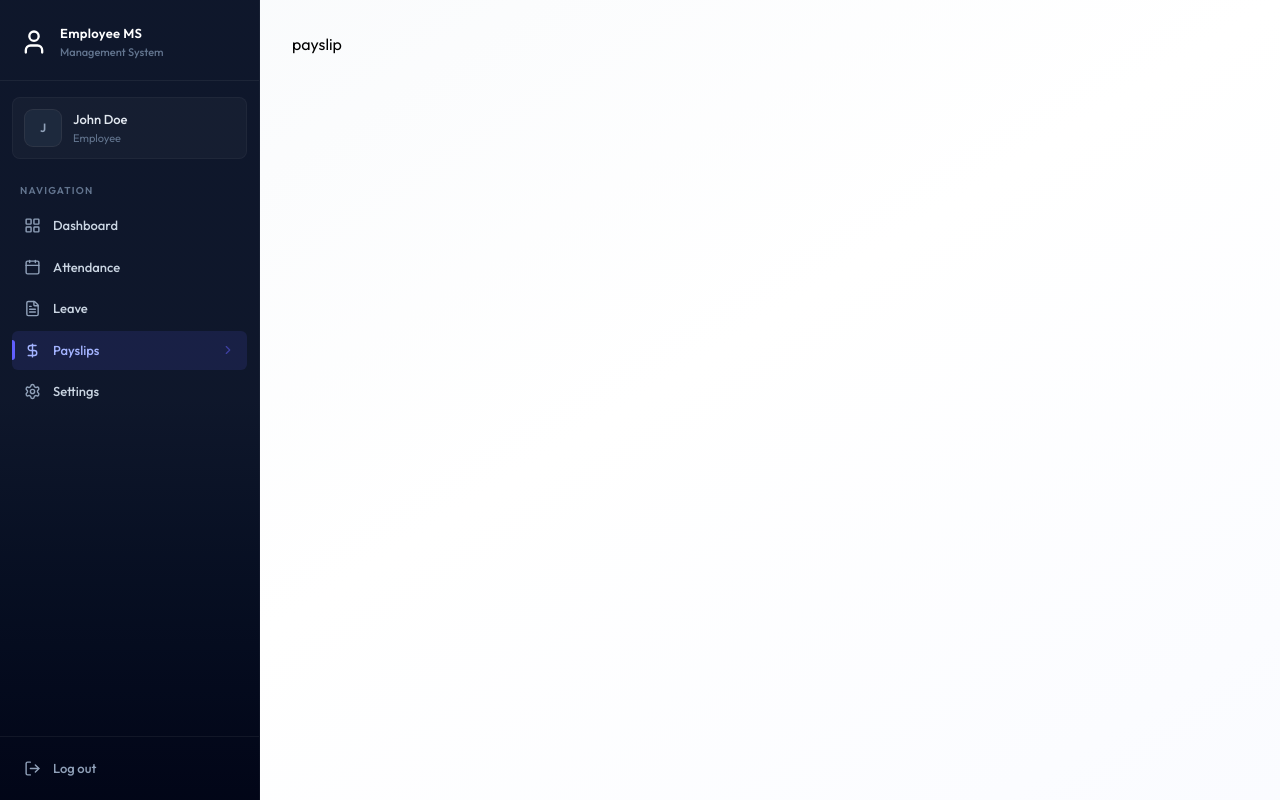
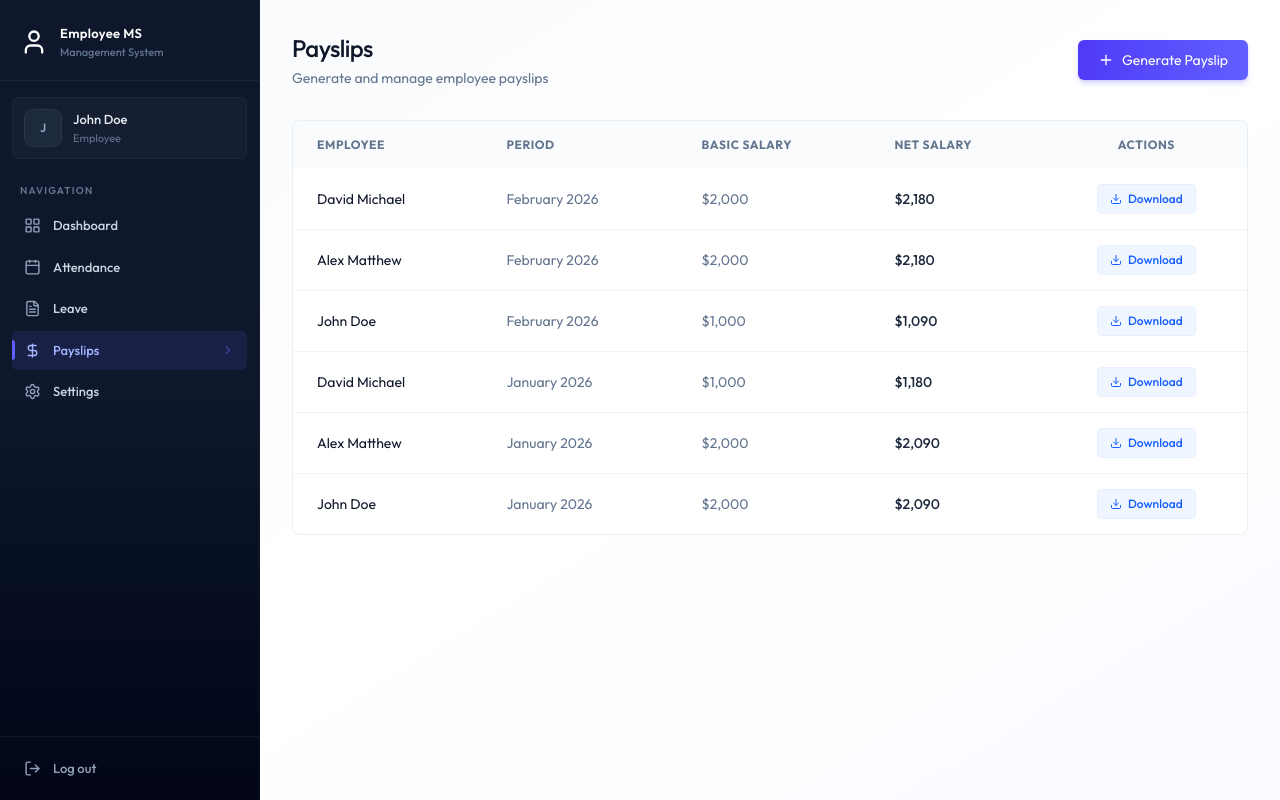
Before and after one commit to Akash-Behera-123/Employee-Management-System, a React (Vite) app in the folder client/: page /payslips in a window 1280 px wide. Built offline with nearby package versions, Linux system fonts and the light colour scheme.

Commit message:
paiyslip completed

```diff
--- /dev/null
+++ b/client/src/components/payslip/GeneratePayslipForm.jsx
@@ -0,0 +1,118 @@
+import { Loader2, Plus, X } from 'lucide-react'
+import React, { useState } from 'react'
+
+const GeneratePayslipForm = ({ employees = [], onSuccess }) => {
+    const [isOpen, setIsOpen] = useState(false)
+    const [loading, setLoading] = useState(false)
+
+    if (!isOpen) return (
+        <button
+            onClick={() => setIsOpen(true)}
+            className='btn-primary flex items-center gap-2'>
+            <Plus className='w-4 h-4' />Generate Payslip
+        </button>
+    )
+
+    const handleSubmit = async (e) => {
+        e.preventDefault();
+    }
+
+    return (
+        <div className='fixed inset-0 bg-black/40 backdrop-blur-sm flex items-center justify-center z-50 p-4'>
+            <div className='card max-w-lg w-full p-6 animate-slide-up'>
+                <div className='flex justify-between items-center mb-6'>
+                    <h3 className='text-lg font-bold text-slate-900'>Generate Monthly Payslip</h3>
+                    <button onClick={() => setIsOpen(false)} className='text-slate-400 hover:text-slate-600 p-1'>
+                        <X size={20} />
+                    </button>
+                </div>
+
+                <form onSubmit={handleSubmit} className='space-y-4'>
+
+                    {/* select employee */}
+                    <div>
+                        <label className='block text-sm font-medium text-slate-700 mb-2'>Employee</label>
+                        <select name='employeeId' required className='w-full border p-2 rounded'>
+                            <option value="">Select Employee</option>
+                            {employees.map((e) => (
+                                <option key={e.id} value={e.id}>
+                                    {e.firstName} {e.lastName} ({e.position})
+                                </option>
+                            ))}
+                        </select>
+                    </div>
+
+                    {/* select month & year */}
+                    <div className='grid grid-cols-2 gap-4'>
+                        <div>
+                            <label className='block text-sm font-medium text-slate-700 mb-2'>Month</label>
+                            <select name='month' className='w-full border p-2 rounded'>
+                                {Array.from({ length: 12 }, (_, i) => i + 1).map((m) => (
+                                    <option key={m} value={m}>
+                                        {m}
+                                    </option>
+                                ))}
+                            </select>
+                        </div>
+                        <div>
+                            <label className='block text-sm font-medium text-slate-700 mb-2'>Year</label>
+                            <input
+                                type="number"
+                                name='year'
+                                defaultValue={new Date().getFullYear()}
+                                className='w-full border p-2 rounded'
+                            />
+                        </div>
+                    </div>
+
+                    {/* Basic Salary */}
+                    <div>
+                        <label className='block text-sm font-medium text-slate-700 mb-2'>Basic Salary</label>
+                        <input
+                            type="number"
+                            name='basicSalary'
+                            required
+                            placeholder='5000'
+                            className='w-full border p-2 rounded'
+                        />
+                    </div>
+
+                    {/* Allowances & Deductions */}
+                    <div className='grid grid-cols-2 gap-4'>
+                        <div>
+                            <label className='block text-sm font-medium text-slate-700 mb-2'>Allowances</label>
+                            <input
+                                type="number"
+                                name='allowances'
+                                defaultValue="0"
+                                className='w-full border p-2 rounded'
+                            />
+                        </div>
+                        <div>
+                            <label className='block text-sm font-medium text-slate-700 mb-2'>Deductions</label>
+                            <input
+                                type="number"
+                                name='deductions'
+                                defaultValue="0"
+                                className='w-full border p-2 rounded'
+                            />
+                        </div>
+                    </div>
+
+                    {/* buttons */}
+                    <div className='flex justify-end gap-3 pt-2'>
+                        <button onClick={() => setIsOpen(false)} type='button' className='btn-secondary'>
+                            Cancel
+                        </button>
+                        <button disabled={loading} type='submit' className='btn-primary flex items-center'>
+                            {loading && <Loader2 className='w-4 h-4 mr-2 animate-spin' />}
+                            Generate
+                        </button>
+                    </div>
+                </form>
+            </div>
+        </div>
+    )
+}
+
+export default GeneratePayslipForm
--- /dev/null
+++ b/client/src/components/payslip/PayslipList.jsx
@@ -0,0 +1,63 @@
+import React from 'react'
+import { format } from "date-fns";
+import { Download } from "lucide-react";
+
+const PayslipList = ({ payslips, isAdmin }) => {
+  return (
+     <div className='card overflow-hidden'>
+      <div className='overflow-x-auto'>
+        <table className='table-modern'>
+          <thead>
+            <tr>
+              {isAdmin && <th>Employee</th>}
+              <th>Period</th>
+              <th>Basic Salary</th>
+              <th>Net Salary</th>
+              <th className='text-center'>Actions</th>
+            </tr>
+          </thead>
+          <tbody>
+            {payslips.length === 0 ? (
+              <tr>
+                <td colSpan={isAdmin ? 5 : 4} className='text-center py-12 text-slate-400'>
+                   No payslips found
+                </td>
+              </tr>
+            ) : (
+              payslips.map((payslip) => {
+                return (
+                  <tr key={payslip._id || payslip.id}>
+                    {isAdmin && (
+                      <td className='text-slate-900'>
+                        {payslip.employee?.firstName} {payslip.employee?.lastName}
+                      </td>
+                    )}
+                    <td className='text-slate-500'>
+                      {format(new Date(payslip.year, payslip.month - 1), "MMMM yyyy")}
+                    </td>
+                    <td className='text-slate-500'>
+                       ${payslip.basicSalary?.toLocaleString()}
+                    </td>
+                    <td className='font-medium text-slate-800'>
+                       ${payslip.netSalary?.toLocaleString()}
+                    </td>
+                    <td className='text-center'>
+                      <button
+                        onClick={() => window.open(`/print/payslips/${payslip._id || payslip.id}`)}
+                        className='inline-flex items-center px-3 py-1.5 text-xs font-medium rounded text-blue-600 bg-blue-50 hover:bg-blue-100 transition-colors ring-1 ring-blue-600/10'>
+                          <Download className="w-3 h-3 mr-1.5"/>
+                          Download
+                      </button>
+                    </td>
+                  </tr>
+                )
+              })
+            )}
+          </tbody>
+        </table>
+      </div>
+    </div>
+  )
+}
+
+export default PayslipList
--- a/client/src/pages/Payslips.jsx
+++ b/client/src/pages/Payslips.jsx
@@ -1,9 +1,42 @@
-
+import { useCallback, useEffect, useState } from "react"
+import { dummyEmployeeData, dummyPayslipData } from "../assets/assets";
+import Loading from "../components/Loading";
+import PayslipList from "../components/payslip/PayslipList";
+import GeneratePayslipForm from "../components/payslip/GeneratePayslipForm";
 
 const Payslips = () => {
+  const [payslips,setPayslips] =useState([])
+  const [employees,setEmployees]=useState([])
+  const [loading,setLoading]= useState(true);
+  const isAdmin =true;
+
+  const fetchPayslips =useCallback(async ()=>{
+        setPayslips(dummyPayslipData)
+        setTimeout(()=>{
+          setLoading(false);
+        },1000);
+  },[])
+
+  useEffect(()=>{
+        fetchPayslips()
+  },[fetchPayslips])
+
+  useEffect(()=>{
+        if(isAdmin) setEmployees(dummyEmployeeData)
+  },[isAdmin])
+
+  if(loading) return <Loading />
+
   return (
-    <div>
-      payslip
+    <div className="animate-fade-in">
+       <div className="flex flex-col sm:flex-row justify-between items-start sm:items-center gap-4 mb-8">
+         <div>
+           <h1 className="page-title">Payslips</h1>
+           <p className="page-subtitle">{isAdmin ?"Generate and manage employee payslips":"Your payslip history"}</p>
+         </div>
+          {isAdmin && <GeneratePayslipForm employees={employees} onSuccess={fetchPayslips}/>}
+       </div>
+       <PayslipList payslips={payslips} isAdmin={isAdmin}/>
     </div>
   )
 }
```
